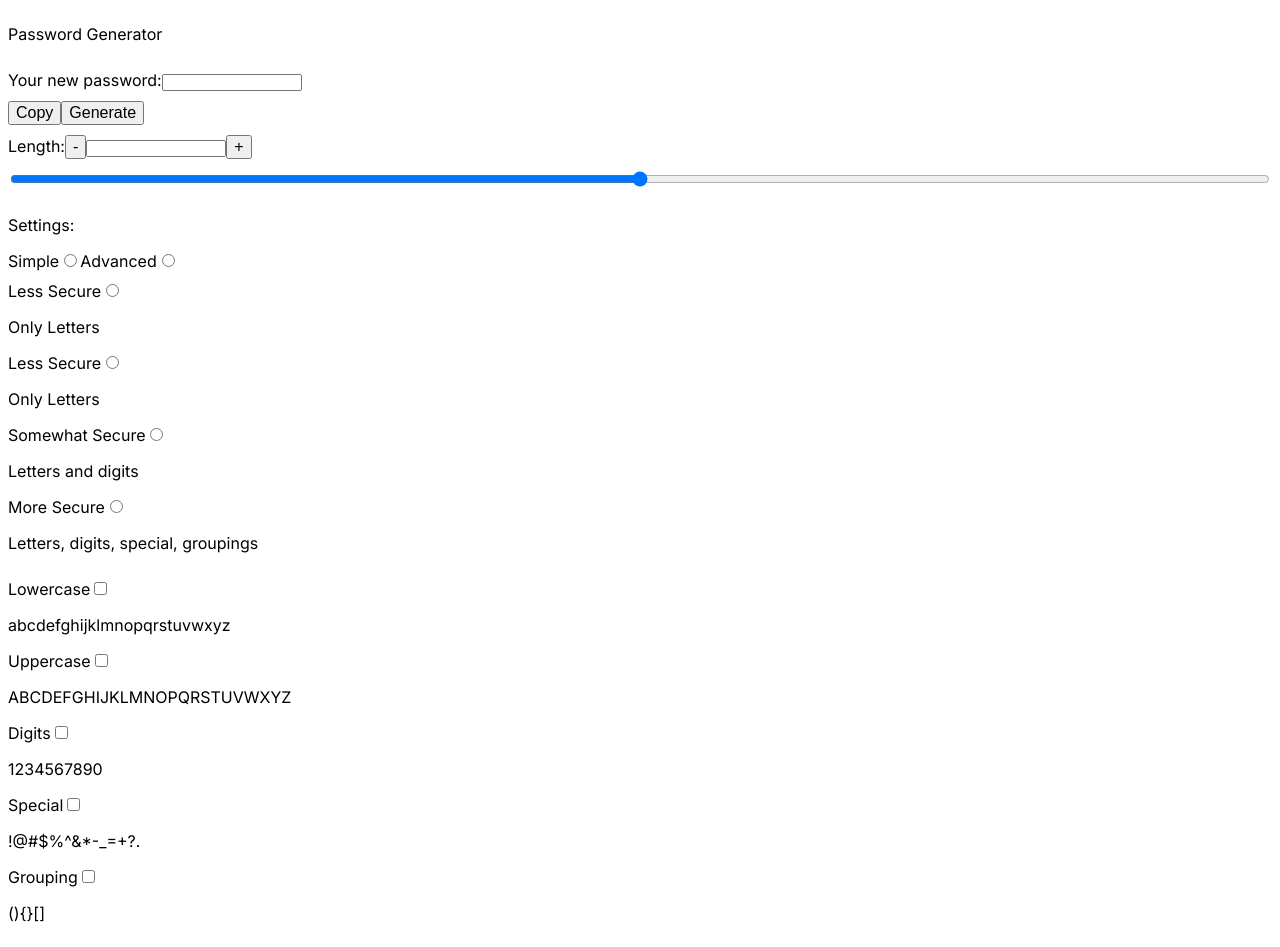
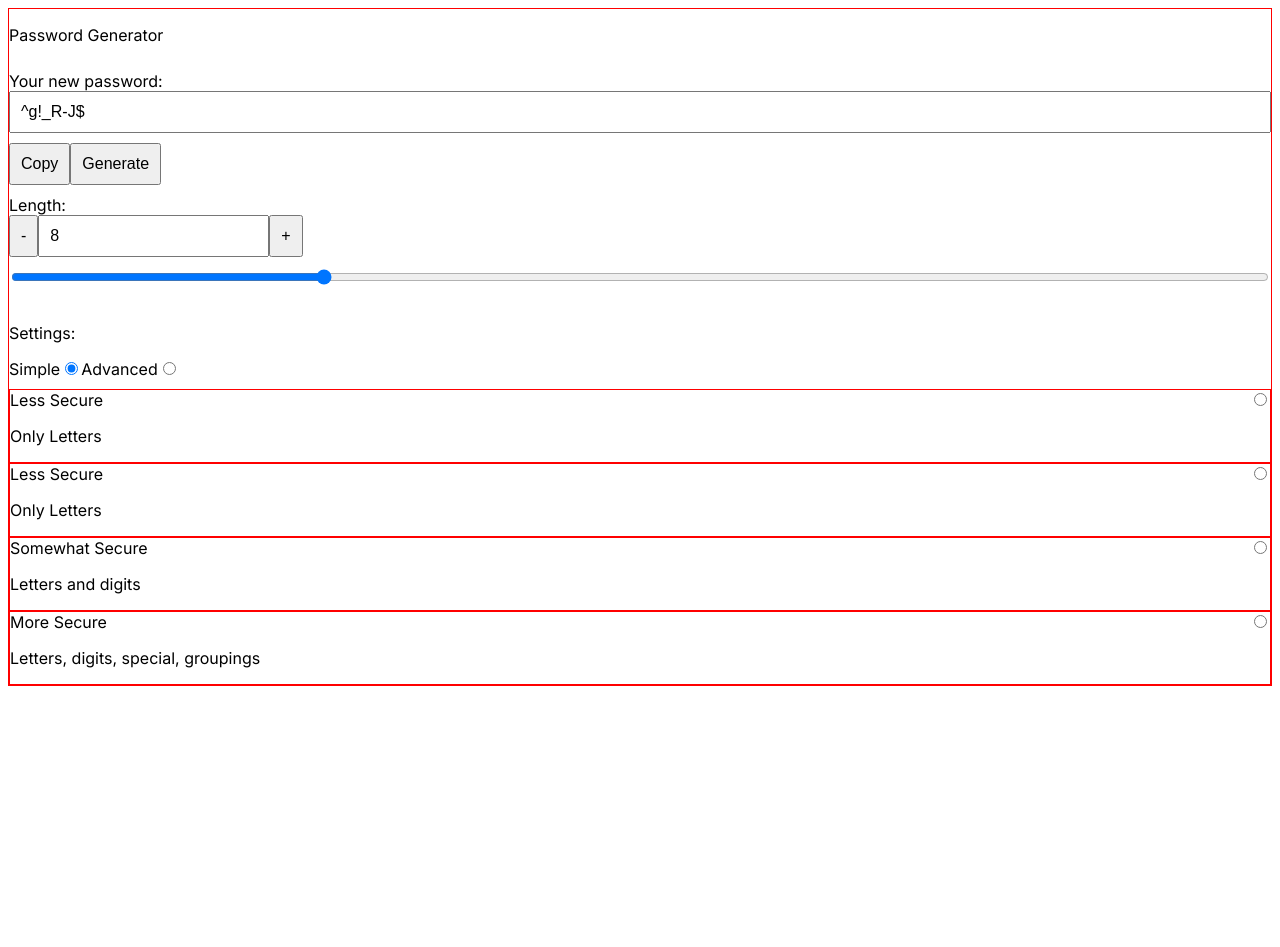
Before and after one commit to alexismarroquin7/password-generator-by-alexis-marroquin, a Next.js app: page / in a window 1280 px wide. After the commit the page ends 800 px from the top, so only its background shows below. Built offline with nearby package versions, Linux system fonts and the light colour scheme.

Commit message:
adds generate password function

```diff
--- a/app/globals.css
+++ b/app/globals.css
@@ -6,6 +6,12 @@
 
 p,
 label,
+input,
 button {
   font-size: 1.6rem;
 }
+
+input,
+button {
+  padding: 1rem;
+}
--- /dev/null
+++ b/components/PasswordGenerator/AdvancedMenu.js
@@ -0,0 +1,81 @@
+import styles from "./AdvancedMenu.module.css"
+
+export const AdvancedMenu = ({passwordConfig}) => {
+  return (
+    <div
+      className={`${styles.menu} ${passwordConfig.setting !== "advanced" && styles.menu_hidden}`}
+    >
+      <div
+        className={styles.container}
+      >
+        <label
+          className={styles.label}
+        >
+          Lowercase
+          <input
+            type="checkbox"
+          />
+        </label>
+        <p>abcdefghijklmnopqrstuvwxyz</p>
+      </div>
+
+      <div
+        className={styles.container}
+      >
+        <label
+          className={styles.label}
+        >
+          Uppercase
+          <input
+            type="checkbox"
+          />
+        </label>
+        <p>ABCDEFGHIJKLMNOPQRSTUVWXYZ</p>
+      </div>
+
+      <div
+        className={styles.container}
+      >
+        <label
+          className={styles.label}
+        >
+          Digits
+          <input
+            type="checkbox"
+          />
+        </label>
+        <p>1234567890</p>
+      </div>
+
+      <div
+        className={styles.container}
+      >
+        <label
+          className={styles.label}
+        >
+          Special
+          <input
+            type="checkbox"
+          />
+        </label>
+        <p>!@#$%^&*-_=+?.</p>
+      </div>
+
+      <div
+        className={styles.container}
+      >
+        <label
+          className={styles.label}
+        >
+          Grouping
+          <input
+            type="checkbox"
+          />
+        </label>
+        <p>{'(){}[]'}</p>
+      </div>
+
+
+    </div>
+  )
+}
--- /dev/null
+++ b/components/PasswordGenerator/AdvancedMenu.module.css
@@ -0,0 +1,22 @@
+.menu {
+  width: 100%;
+  display: flex;
+  flex-flow: column wrap;
+}
+
+.menu_hidden {
+  display: none;
+}
+
+.container {
+  width: 100%;
+  border: 1px solid red;
+}
+
+.label {
+  width: 100%;
+  display: flex;
+  flex-flow: row wrap;
+  align-items: flex-start;
+  justify-content: space-between;
+}
--- /dev/null
+++ b/components/PasswordGenerator/LengthInput.js
@@ -0,0 +1,48 @@
+import styles from "./LengthInput.module.css"
+
+export const LengthInput = ({passwordConfig, onChange, decrease, increase}) => {
+  return (
+  <div
+    className={styles.root}
+  >
+    <label
+      htmlFor="length"
+    >
+      Length:
+    </label>
+
+    <div
+      className={styles.container}
+    >
+      <button
+        disabled={passwordConfig.passwordLength === passwordConfig.passwordLengthMin}
+        onClick={() => {
+          decrease(1)
+        }}
+      >-</button>
+      <input
+        id="length"
+        type="text"
+        value={passwordConfig.passwordLength}
+        readOnly
+      />
+      <button
+        disabled={passwordConfig.passwordLength === passwordConfig.passwordLengthMax}
+        onClick={() => {
+          increase(1)
+        }}
+      >+</button>
+    </div>
+
+    <input
+      type="range"
+      min={passwordConfig.passwordLengthMin}
+      max={passwordConfig.passwordLengthMax}
+      step={1}
+      onChange={onChange}
+      name="passwordLengthRange"
+      value={passwordConfig.passwordLength}
+    />
+  </div>
+  )
+}
--- /dev/null
+++ b/components/PasswordGenerator/LengthInput.module.css
@@ -0,0 +1,9 @@
+.root {
+  display: flex;
+  flex-flow: column wrap;
+}
+
+.container {
+  display: flex;
+  flex-flow: row wrap;
+}
--- /dev/null
+++ b/components/PasswordGenerator/SimpleMenu.js
@@ -0,0 +1,63 @@
+import styles from "./SimpleMenu.module.css"
+
+export const SimpleMenu = ({passwordConfig}) => {
+  return (
+    <div
+      className={`${styles.menu} ${passwordConfig.setting !== "simple" && styles.menu_hidden}`}
+    >
+      <div
+        className={styles.container}
+      >
+        <label
+          className={styles.label}
+        >
+          Less Secure
+          <input
+            type="radio"
+          />
+        </label>
+        <p>Only Letters</p>
+      </div>
+      <div
+        className={styles.container}
+      >
+        <label
+          className={styles.label}
+        >
+          Less Secure
+          <input
+            type="radio"
+          />
+        </label>
+        <p>Only Letters</p>
+      </div>
+      <div
+        className={styles.container}
+      >
+        <label
+          className={styles.label}
+        >
+          Somewhat Secure
+          <input
+            type="radio"
+          />
+        </label>
+        <p>Letters and digits</p>
+      </div>
+      <div
+        className={styles.container}
+      >
+        <label
+          className={styles.label}
+        >
+          More Secure
+          <input
+            type="radio"
+          />
+        </label>
+        <p>Letters, digits, special, groupings</p>
+      </div>
+
+    </div>
+  )
+}
--- /dev/null
+++ b/components/PasswordGenerator/SimpleMenu.module.css
@@ -0,0 +1,22 @@
+.menu {
+  width: 100%;
+  display: flex;
+  flex-flow: column wrap;
+}
+
+.menu_hidden {
+  display: none;
+}
+
+.container {
+  width: 100%;
+  border: 1px solid red;
+}
+
+.label {
+  width: 100%;
+  display: flex;
+  flex-flow: row wrap;
+  align-items: flex-start;
+  justify-content: space-between;
+}
--- a/components/PasswordGenerator/index.js
+++ b/components/PasswordGenerator/index.js
@@ -1,147 +1,86 @@
+"use client";
+
+import { LengthInput } from "./LengthInput"
+import { SimpleMenu } from "./SimpleMenu"
+import { AdvancedMenu } from "./AdvancedMenu"
+
+import { usePasswordGenerator } from "../../hooks";
+
 import styles from "./index.module.css"
 
 export const PasswordGenerator = () => {
+
+  const {
+    password,
+    passwordConfig,
+    generate,
+    handleChange,
+    passwordLengthIncrease,
+    passwordLengthDecrease
+  } = usePasswordGenerator();
+
+
+
   return <div
     className={styles.root}
   >
     <p>Password Generator</p>
 
-    <label>
+    <label
+      className={styles.label}
+    >
       Your new password:
       <input
         type="text"
+        readOnly
+        value={password}
       />
     </label>
 
     <div>
       <button>Copy</button>
-      <button>Generate</button>
+      <button
+        onClick={generate}
+      >Generate</button>
     </div>
 
-    <label>
-      Length:
-      <button>-</button>
-      <input
-        type="text"
-      />
-      <button>+</button>
-
-    </label>
-
-    <input
-      type="range"
+    <LengthInput
+      passwordConfig={passwordConfig}
+      onChange={handleChange}
+      increase={passwordLengthIncrease}
+      decrease={passwordLengthDecrease}
     />
-
 
     <div>
       <p>
         Settings:
       </p>
-      <label>Simple
+      <label
+        htmlFor="simple"
+      >Simple
         <input
           type="radio"
+          id="simple"
+          name="setting"
+          checked={passwordConfig.setting === "simple"}
+          onChange={handleChange}
         />
       </label>
-      <label>Advanced
+      <label
+        htmlFor="advanced"
+      >Advanced
         <input
           type="radio"
+          id="advanced"
+          name="setting"
+          checked={passwordConfig.setting === "advanced"}
+          onChange={handleChange}
         />
       </label>
     </div>
 
-    <div>
-      <div>
-        <label>
-          Less Secure
-          <input
-            type="radio"
-          />
-        </label>
-        <p>Only Letters</p>
-      </div>
-      <div>
-        <label>
-          Less Secure
-          <input
-            type="radio"
-          />
-        </label>
-        <p>Only Letters</p>
-      </div>
-      <div>
-        <label>
-          Somewhat Secure
-          <input
-            type="radio"
-          />
-        </label>
-        <p>Letters and digits</p>
-      </div>
-      <div>
-        <label>
-          More Secure
-          <input
-            type="radio"
-          />
-        </label>
-        <p>Letters, digits, special, groupings</p>
-      </div>
-
-    </div>
-
-    <div>
-      <div>
-        <label>
-          Lowercase
-          <input
-            type="checkbox"
-          />
-        </label>
-        <p>abcdefghijklmnopqrstuvwxyz</p>
-      </div>
-
-      <div>
-        <label>
-          Uppercase
-          <input
-            type="checkbox"
-          />
-        </label>
-        <p>ABCDEFGHIJKLMNOPQRSTUVWXYZ</p>
-      </div>
-
-      <div>
-        <label>
-          Digits
-          <input
-            type="checkbox"
-          />
-        </label>
-        <p>1234567890</p>
-      </div>
-
-      <div>
-        <label>
-          Special
-          <input
-            type="checkbox"
-          />
-        </label>
-        <p>!@#$%^&*-_=+?.</p>
-      </div>
-
-      <div>
-        <label>
-          Grouping
-          <input
-            type="checkbox"
-          />
-        </label>
-        <p>{'(){}[]'}</p>
-      </div>
-
-
-    </div>
+    <SimpleMenu passwordConfig={passwordConfig}/>
+    <AdvancedMenu passwordConfig={passwordConfig}/>
 
   </div>
 }
--- a/components/PasswordGenerator/index.module.css
+++ b/components/PasswordGenerator/index.module.css
@@ -1,5 +1,11 @@
 .root {
+  border: 1px solid red;
   display: flex;
   flex-flow: column wrap;
   gap: 1rem;
 }
+
+.label {
+  display: flex;
+  flex-flow: column wrap;
+}
--- /dev/null
+++ b/hooks/index.js
@@ -0,0 +1 @@
+export * from "./usePasswordGenerator"
--- /dev/null
+++ b/hooks/usePasswordGenerator.js
@@ -0,0 +1,123 @@
+import { useEffect, useState } from "react";
+
+const initialPassword = "";
+
+const initialPasswordConfig = {
+  passwordLengthMin: 1,
+  passwordLengthMax: 30,
+  passwordLength: 8,
+  lowercase: true,
+  uppercase: true,
+  special: true,
+  grouping: false,
+  setting: "simple"
+}
+
+export const usePasswordGenerator = () => {
+  const [password, setPassword] = useState(initialPassword)
+  const [passwordConfig, setPasswordConfig] = useState(initialPasswordConfig)
+
+
+
+  const generate = () => {
+    const characterTypes = [];
+
+    const character = {
+      lowercase: Array.from('abcdefghijklmnopqrstuvwxyz'),
+      uppercase: Array.from('ABCDEFGHIJKLMNOPQRSTUVWXYZ'),
+      digits: Array.from('1234567890'),
+      special: Array.from('!@#$%^&*-_=+?.'),
+      grouping: Array.from('(){}[]')
+    }
+
+    if(passwordConfig.lowercase){
+      characterTypes.push("lowercase")
+    }
+    if(passwordConfig.uppercase){
+      characterTypes.push("uppercase")
+    }
+    if(passwordConfig.special){
+      characterTypes.push("special")
+    }
+    if(passwordConfig.grouping){
+      characterTypes.push("grouping")
+    }
+
+    let password = ''
+
+    for (let i = 0; i < passwordConfig.passwordLength; i++) {
+      let randomIndex = Math.floor(Math.random() * characterTypes.length);
+      const randomCharacterType = characterTypes[randomIndex];
+
+      const characterTypeArray = character[randomCharacterType]
+      randomIndex = Math.floor(Math.random() * characterTypeArray.length);
+
+      password += characterTypeArray[randomIndex];
+    }
+
+    setPassword(password);
+
+    return password;
+  }
+
+  const handleChange = (e) => {
+
+    const {name, value, id} = e.target;
+    switch(name) {
+      case "setting":
+        setPasswordConfig({
+          ...passwordConfig,
+          setting: id
+        })
+        break;
+
+      case "passwordLengthRange":
+        setPasswordConfig({
+          ...passwordConfig,
+          passwordLength: Number(value)
+        })
+        break;
+
+      default:
+        throw Error(`unknown name: ${name}`)
+    }
+  }
+
+  const passwordLengthIncrease = (amount) => {
+    setPasswordConfig({
+      ...passwordConfig,
+      passwordLength: passwordConfig.passwordLength + amount
+    })
+  }
+
+  const passwordLengthDecrease = (amount) => {
+    setPasswordConfig({
+      ...passwordConfig,
+      passwordLength: passwordConfig.passwordLength - amount
+    })
+  }
+
+  useEffect(() => {
+    generate()
+  }, [])
+
+  useEffect(() => {
+    generate()
+  },
+  [
+    passwordConfig.passwordLength,
+    passwordConfig.lowercase,
+    passwordConfig.uppercase,
+    passwordConfig.special,
+    passwordConfig.grouping
+  ])
+
+  return {
+    password,
+    passwordConfig,
+    generate,
+    handleChange,
+    passwordLengthIncrease,
+    passwordLengthDecrease,
+  }
+}
```
